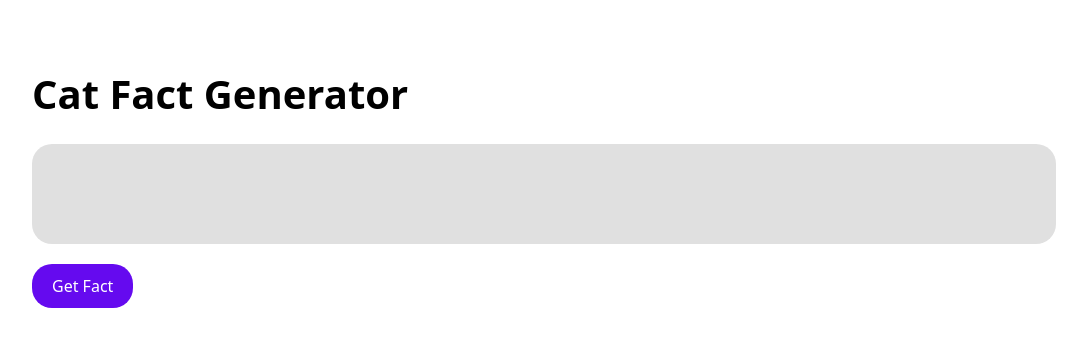
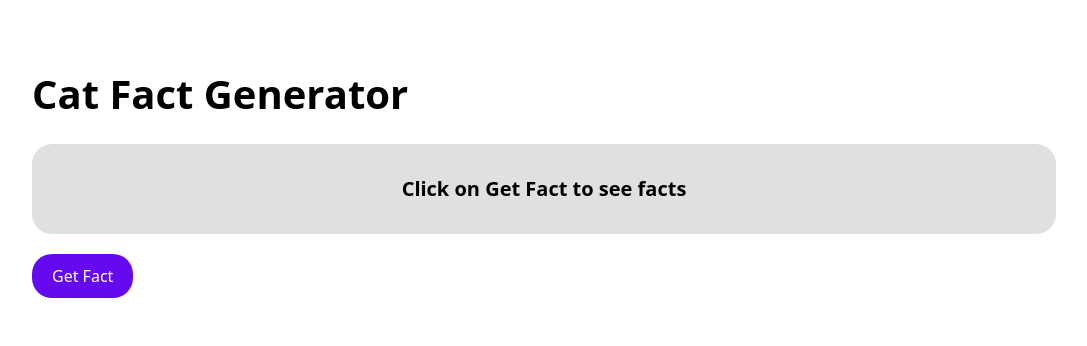
Before and after one commit to bigyan-sapkota/react-small-projects, a React (Vite) app: page /catfact in a window 1280 px wide. Shown: the top 346 px of the page, without its empty margins (96-1183 px from the left). Built offline with nearby package versions, Linux system fonts and the light colour scheme.

Commit message:
Added conditional rendering of cat facts

```diff
--- a/src/CatFactGenerator/CatFactGenerator.jsx
+++ b/src/CatFactGenerator/CatFactGenerator.jsx
@@ -3,18 +3,22 @@ import Axios from "axios";
 
 const CatFactGenerator = () => {
   const [catFact, setCatFact] = useState("");
+  const [count, setCount] = useState(0);
 
   const fetchCatFact = () => {
     Axios.get("https://catfact.ninja/fact").then((res) => {
       setCatFact(res.data.fact);
     });
+    setCount((prev) => prev + 1);
   };
 
   return (
     <div>
       <div>
         <h1 className="h1">Cat Fact Generator</h1>
-        <p className="cat-paragraph">{catFact}</p>
+        <p className="cat-paragraph">
+          {count === 0 ? "Click on Get Fact to see facts" : catFact}
+        </p>
         <button onClick={fetchCatFact} className="btn">
           Get Fact
         </button>
--- a/src/index.css
+++ b/src/index.css
@@ -17,14 +17,19 @@
   border-radius: 20px;
 }
 
+.btn:hover {
+  background-color: rgb(105, 11, 240);
+}
+
 .cat-paragraph {
-  padding-inline: 30px;
+  padding: 30px;
+  font-size: 20px;
   border-radius: 20px;
   display: flex;
   justify-content: center;
   align-items: center;
   background-color: #e0e0e0;
-  height: 100px;
+  height: fit-content;
   font-weight: 600;
   margin-bottom: 20px;
 }
```
